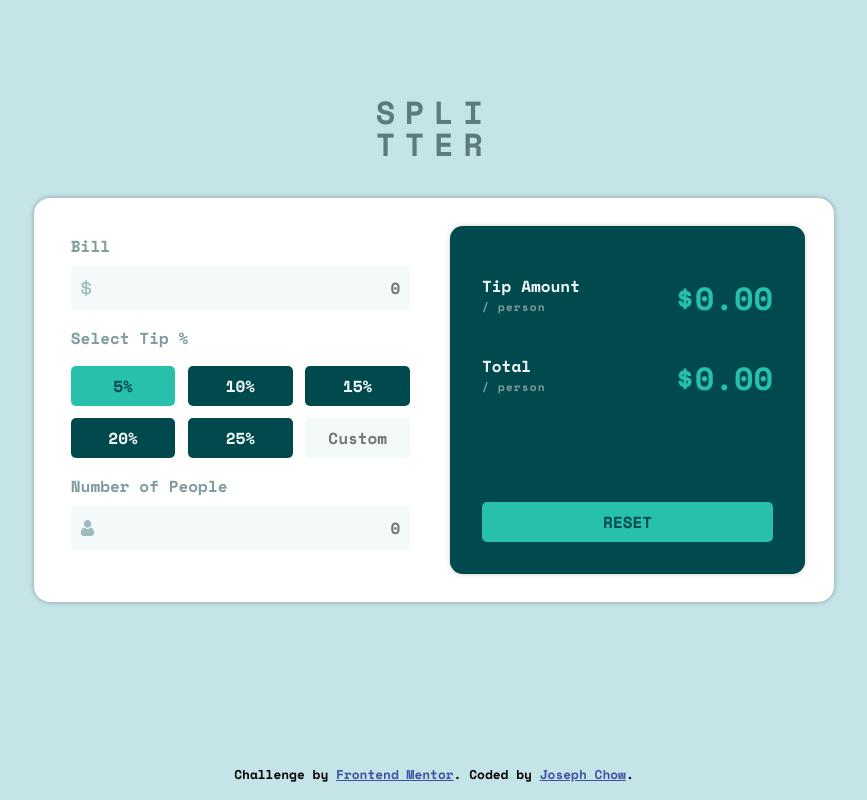
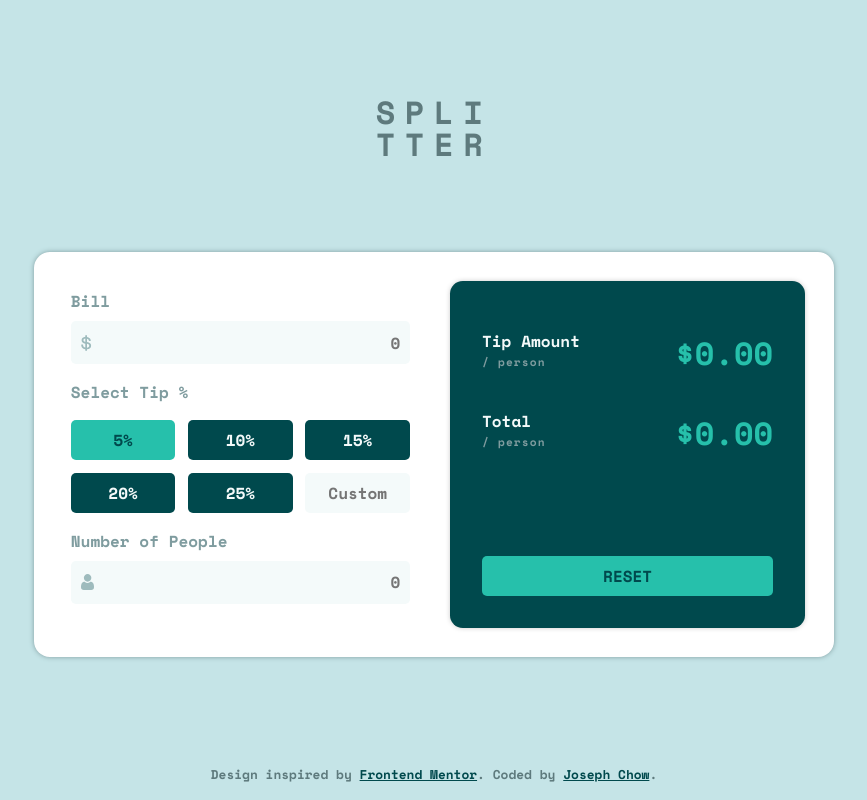
Before and after one commit to chowjiaming/tip-calculator-app, a React (Create React App) app: page / in a window 1280 px wide. Shown: the whole page, without its empty margins (206-1073 px from the left). Built offline with nearby package versions, Linux system fonts and the light colour scheme.

Commit message:
placed header and footer into normal flow :zap:

```diff
--- a/package.json
+++ b/package.json
@@ -1,6 +1,6 @@
 {
   "name": "tip-calculator-app-react",
-  "version": "0.1.0",
+  "version": "0.2.0",
   "private": true,
   "dependencies": {
     "@testing-library/jest-dom": "^5.16.3",
--- a/src/components/Attributions/Attributions.css
+++ b/src/components/Attributions/Attributions.css
@@ -1,11 +1,16 @@
 footer {
   font-size: 0.8em;
-  position: absolute;
-  bottom: 1rem;
-  right: 50%;
-  transform: translateX(50%);
+  color: hsl(186, 14%, 43%);
+  padding: 1rem 0 0.5rem 0;
+  text-align: center;
 }
 
 footer a {
-  color: hsl(228, 45%, 44%);
+  color: hsl(183, 100%, 15%);
 }
+
+@media (min-width: 720px) {
+  footer {
+    padding: 1rem 0;
+  }
+}
--- a/src/components/Attributions/Attributions.js
+++ b/src/components/Attributions/Attributions.js
@@ -3,15 +3,27 @@ import "./Attributions.css";
 export default function Attributions() {
   return (
     <footer className="attribution">
-      Challenge by{" "}
+      <div className="attribution__text">
+        Design inspired by{" "}
         <a
           href="https://www.frontendmentor.io?ref=challenge"
+          className="attribution__link"
           target="_blank"
           rel="noreferrer"
         >
           Frontend Mentor
         </a>
-      . Coded by <a href="https://github.com/chowjiaming">Joseph Chow</a>.
+        . Coded by{" "}
+        <a
+          href="https://github.com/chowjiaming"
+          className="attribution__link"
+          target="_blank"
+          rel="noreferrer"
+        >
+          Joseph Chow
+        </a>
+        .
+      </div>
     </footer>
   );
 }
--- a/src/components/TipCalculator/TipCalculator.css
+++ b/src/components/TipCalculator/TipCalculator.css
@@ -1,4 +1,10 @@
-.calculator {
+main {
+  flex: 1 0 auto;
+  display: flex;
+  align-items: center;
+}
+
+.main__calculator {
   padding: 1.8em;
   border-radius: 1rem;
   background-color: hsl(0, 0%, 100%);
@@ -6,7 +12,9 @@
 }
 
 @media (min-width: 720px) {
-  .calculator {
+  .main__calculator {
+    /* offset the space taken by header padding */
+    /* margin-top: -6rem; */
     max-width: 50rem;
     display: grid;
     grid-template-columns: repeat(2, 1fr);
--- a/src/components/TipCalculator/TipCalculator.js
+++ b/src/components/TipCalculator/TipCalculator.js
@@ -4,9 +4,11 @@ import "./TipCalculator.css";
 
 export default function TipCalculator() {
   return (
-    <main className="calculator">
-      <InputCard />
-      <ResultCard />
+    <main className="main">
+      <section className="main__calculator">
+        <InputCard />
+        <ResultCard />
+      </section>
     </main>
   );
 }
--- a/src/components/Title/Title.css
+++ b/src/components/Title/Title.css
@@ -1,11 +1,8 @@
 header {
-  position: absolute;
-  top: 1rem;
-  right: 50%;
-  transform: translateX(50%);
+  margin-top: 4rem;
 }
 
-.title {
+.title__text {
   color: hsl(186, 14%, 43%);
   line-height: 1em;
   letter-spacing: 0.3em;
@@ -14,6 +11,6 @@ header {
 
 @media (min-width: 720px) {
   header {
-    top: 6rem;
+    margin-top: 6rem;
   }
 }
--- a/src/components/Title/Title.js
+++ b/src/components/Title/Title.js
@@ -2,9 +2,9 @@ import "./Title.css";
 
 export default function Title() {
   return (
-    <header className="title-box">
-      <h1 className="title">Spli</h1>
-      <h1 className="title">tter</h1>
+    <header className="title">
+      <h1 className="title__text">Spli</h1>
+      <h1 className="title__text">tter</h1>
     </header>
   );
 }
```
Lines whose indentation alone changed are shown as unchanged.
